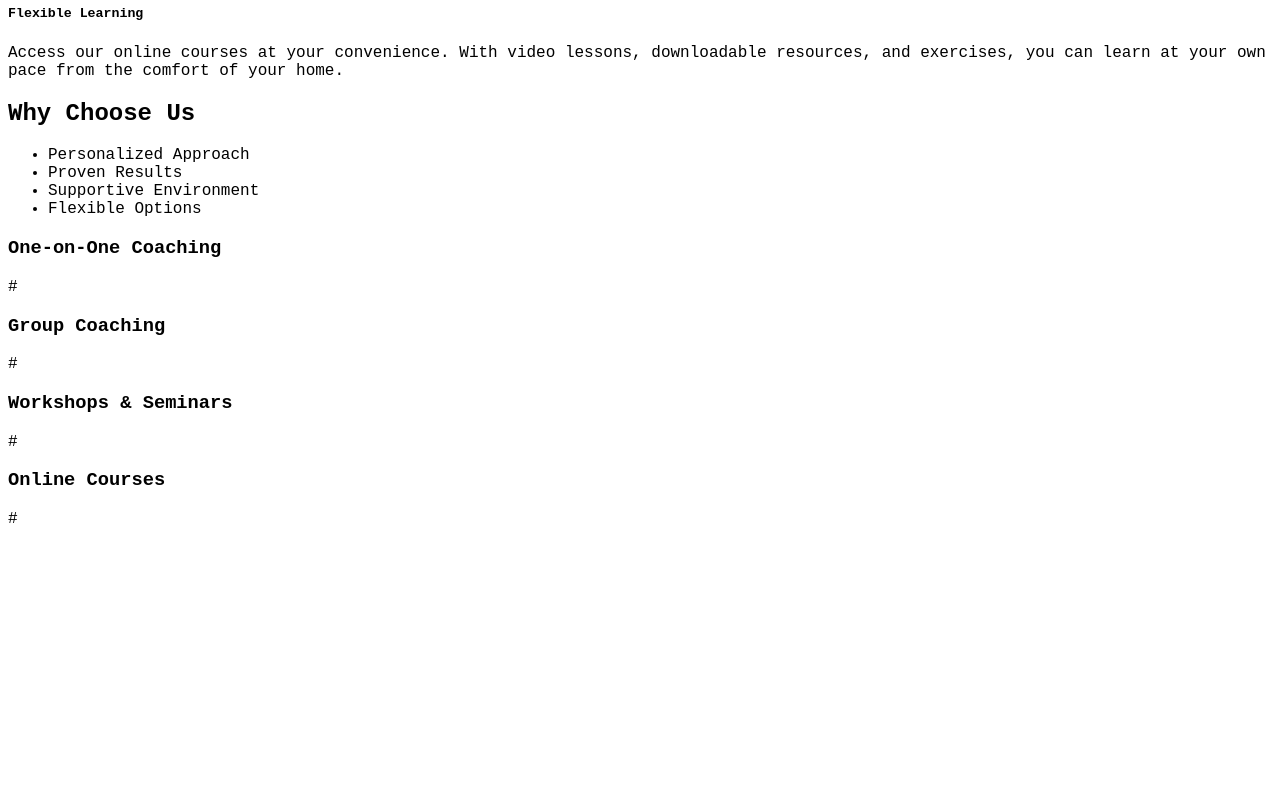
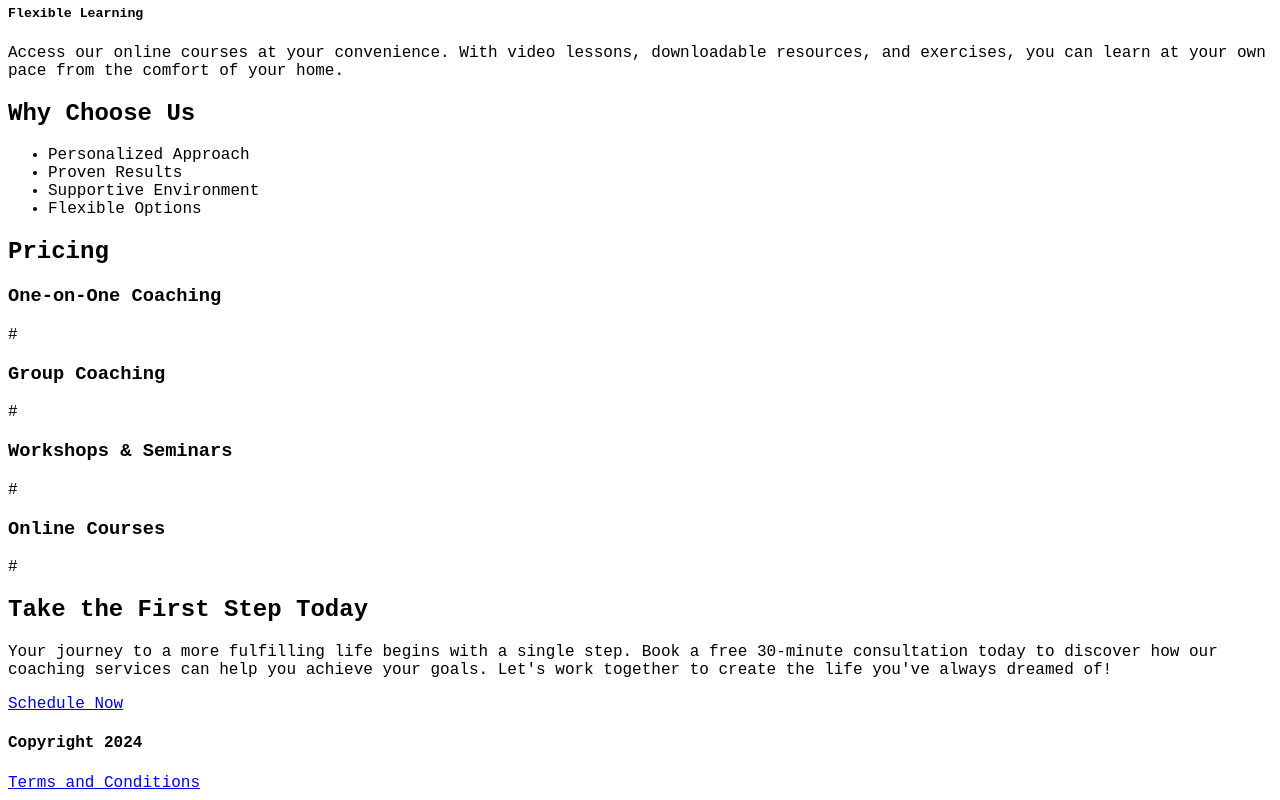
Before and after one commit to ventura-christian/PATH-TO-SUCCESS, a plain HTML site: page index.html in a window 1280 px wide. Shown: the part 1274-2074 px from the top of the page. Before the commit the page ends 1810 px from the top, so only its background shows below. Drawn offline with Linux system fonts and the light colour scheme.

Commit message:
Added the first step and the footer sections along with their content, titles, and links. Included comments to ensure I create the actual links.

```diff
--- a/index.html
+++ b/index.html
@@ -104,6 +104,7 @@
       </ul>
     </section>
     <section class="pricing">
+      <h2>Pricing</h2>
       <h3>One-on-One Coaching</h3>
       <table>
         #
@@ -125,5 +126,21 @@
       </table>
       <!--Add and build out this table for the online courses pricing model-->
     </section>
+    <section class="firstStep">
+      <h2>Take the First Step Today</h2>
+      <p>
+        Your journey to a more fulfilling life begins with a single step. Book a
+        free 30-minute consultation today to discover how our coaching services
+        can help you achieve your goals. Let's work together to create the life
+        you've always dreamed of!
+      </p>
+      <a href="#" alt="#">Schedule Now</a
+      ><!--Fill this link out to the desired location-->
+    </section>
+    <section class="footer">
+      <h4>Copyright 2024</h4>
+      <a href="#" alt="#">Terms and Conditions</a>
+      <!--Fill this link out to the desired location-->
+    </section>
   </body>
 </html>
--- a/style.css
+++ b/style.css
@@ -21,3 +21,11 @@
 .pricing {
   color: black;
 }
+
+.firstStep {
+  color: black;
+}
+
+.footer {
+  color: black;
+}
```
